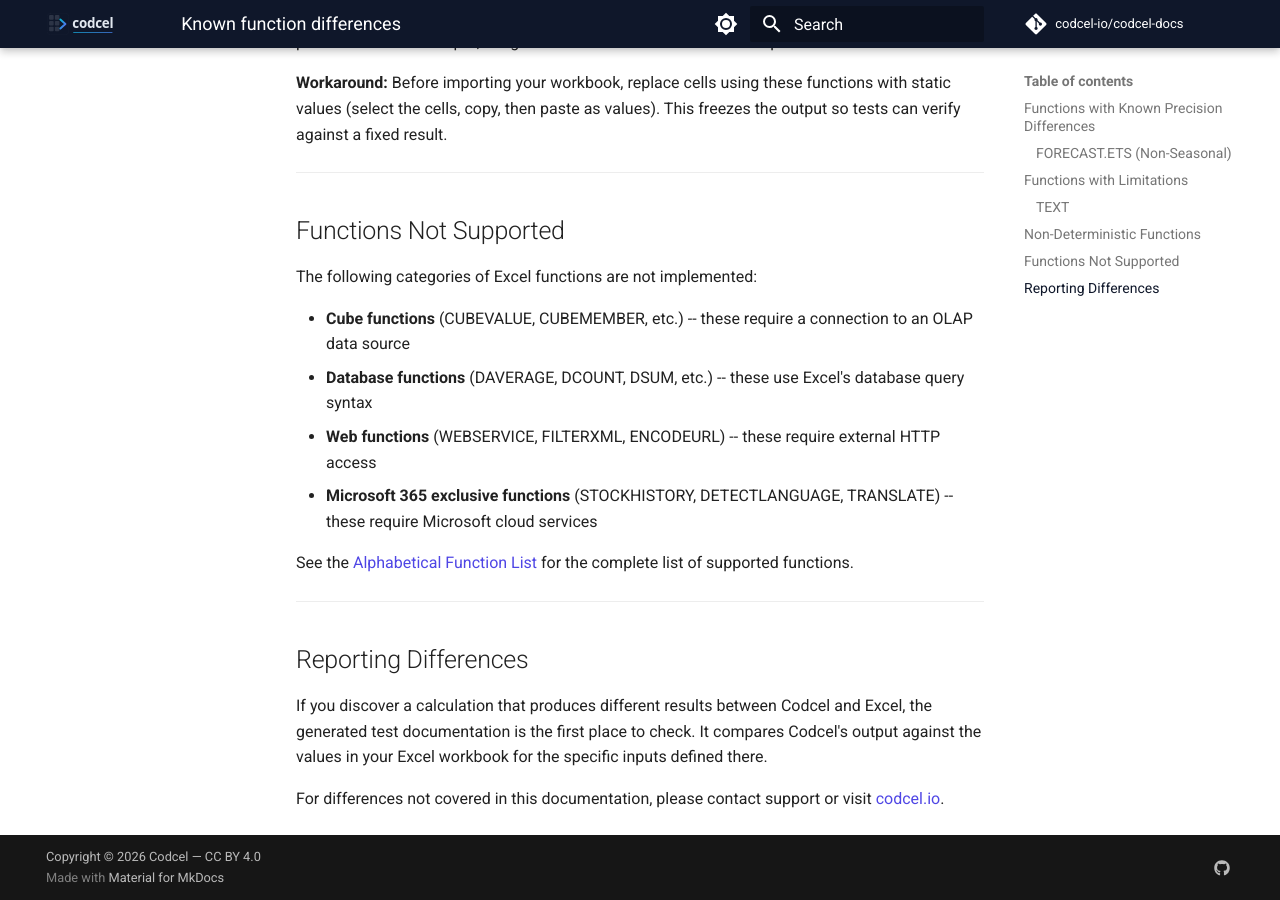
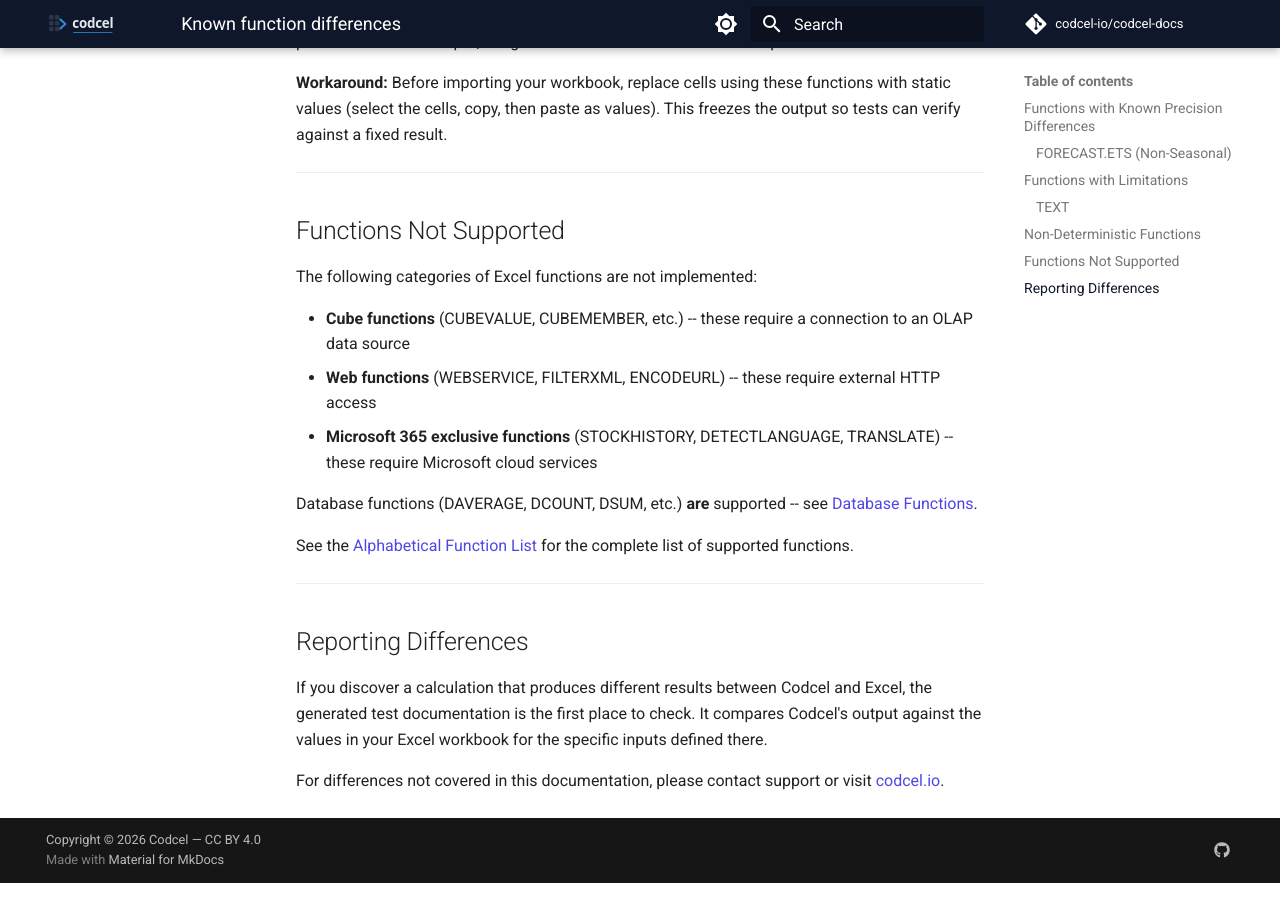
Before and after one commit to codcel-io/codcel-docs, an MkDocs documentation site: the page built from user-guide/differences/known-function-differences.md, in a window 1280 px wide and 900 px high, scrolled down 997 px. Built offline with MkDocs 1.6.1 and Material for MkDocs 9.7.7, drawn with Linux system fonts in a browser that asks for light colours; comment, search, counter and statistics services are not loaded.

Commit message:
Add database functions.

```diff
--- a/user-guide/differences/known-function-differences.md
+++ b/user-guide/differences/known-function-differences.md
@@ -47,9 +47,10 @@ These are not calculation errors — the functions are working correctly. Howeve
 The following categories of Excel functions are not implemented:
 
 - **Cube functions** (CUBEVALUE, CUBEMEMBER, etc.) -- these require a connection to an OLAP data source
-- **Database functions** (DAVERAGE, DCOUNT, DSUM, etc.) -- these use Excel's database query syntax
 - **Web functions** (WEBSERVICE, FILTERXML, ENCODEURL) -- these require external HTTP access
 - **Microsoft 365 exclusive functions** (STOCKHISTORY, DETECTLANGUAGE, TRANSLATE) -- these require Microsoft cloud services
+
+Database functions (DAVERAGE, DCOUNT, DSUM, etc.) **are** supported -- see [Database Functions](../database-functions.md).
 
 See the [Alphabetical Function List](../alphabetical-functions.md) for the complete list of supported functions.
 
```
